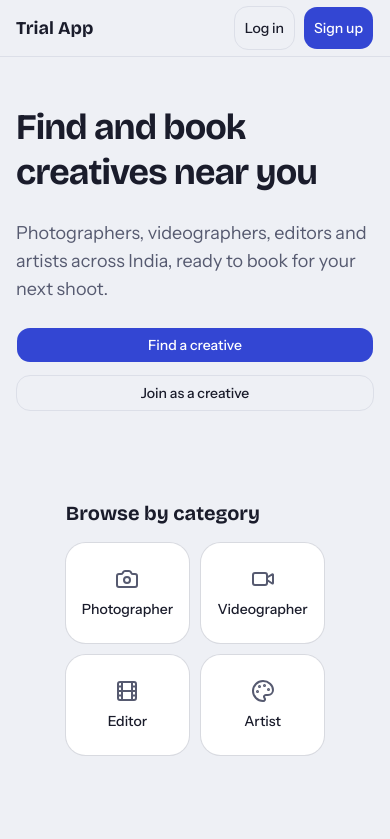
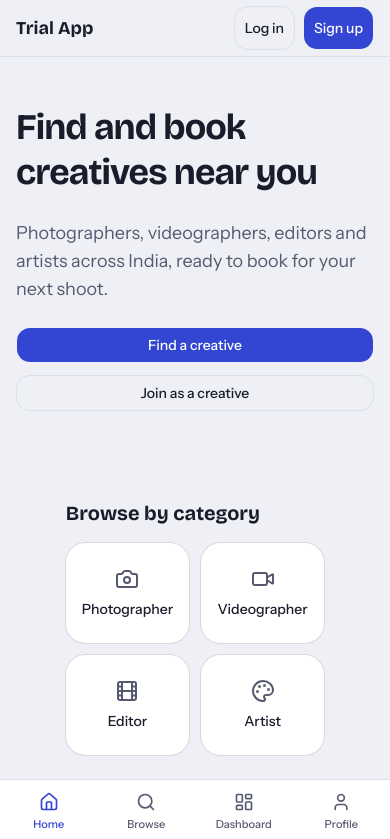
Before and after one commit to sahidmodi45/trial-app, a Next.js app: page / in a window 390 px wide. Shown: the top 839 px of the page. Built offline with nearby package versions, Linux system fonts and the light colour scheme; no server answers.

Commit message:
s3: bottom tab bar

```diff
--- a/components/bottom-tab-bar.tsx
+++ b/components/bottom-tab-bar.tsx
@@ -1,4 +1,61 @@
-// Stub. Built live in Session 3: fixed bar on phones only (hidden md and up) with Home, Browse, Dashboard, Profile.
+"use client"
+
+import Link from "next/link"
+import { usePathname } from "next/navigation"
+import { Home, LayoutDashboard, Search, User } from "lucide-react"
+import { cn } from "@/lib/utils"
+
+// Profile sits under /dashboard, so Dashboard must not claim it too.
+const tabs = [
+  { label: "Home", href: "/", icon: Home, isActive: (p: string) => p === "/" },
+  {
+    label: "Browse",
+    href: "/browse",
+    icon: Search,
+    isActive: (p: string) => p.startsWith("/browse") || p.startsWith("/creatives"),
+  },
+  {
+    label: "Dashboard",
+    href: "/dashboard",
+    icon: LayoutDashboard,
+    isActive: (p: string) =>
+      (p === "/dashboard" || p.startsWith("/dashboard/")) &&
+      !p.startsWith("/dashboard/profile"),
+  },
+  {
+    label: "Profile",
+    href: "/dashboard/profile",
+    icon: User,
+    isActive: (p: string) => p.startsWith("/dashboard/profile"),
+  },
+]
+
+// app/layout.tsx pads the body by 4.5rem + safe area on phones, so keep the bar within h-16.
 export function BottomTabBar() {
-  return null;
+  const pathname = usePathname()
+
+  return (
+    <nav className="fixed inset-x-0 bottom-0 z-40 border-t bg-card pb-[env(safe-area-inset-bottom)] md:hidden">
+      <ul className="grid h-16 grid-cols-4">
+        {tabs.map(({ label, href, icon: Icon, isActive }) => {
+          const active = isActive(pathname)
+          return (
+            <li key={href}>
+              <Link
+                href={href}
+                aria-current={active ? "page" : undefined}
+                className={cn(
+                  "flex h-full min-h-11 flex-col items-center justify-center gap-1 text-[11px] font-medium",
+                  active ? "text-primary" : "text-muted-foreground"
+                )}
+              >
+                <Icon className="size-5" aria-hidden />
+                {label}
+              </Link>
+            </li>
+          )
+        })}
+      </ul>
+    </nav>
+  )
 }
```
